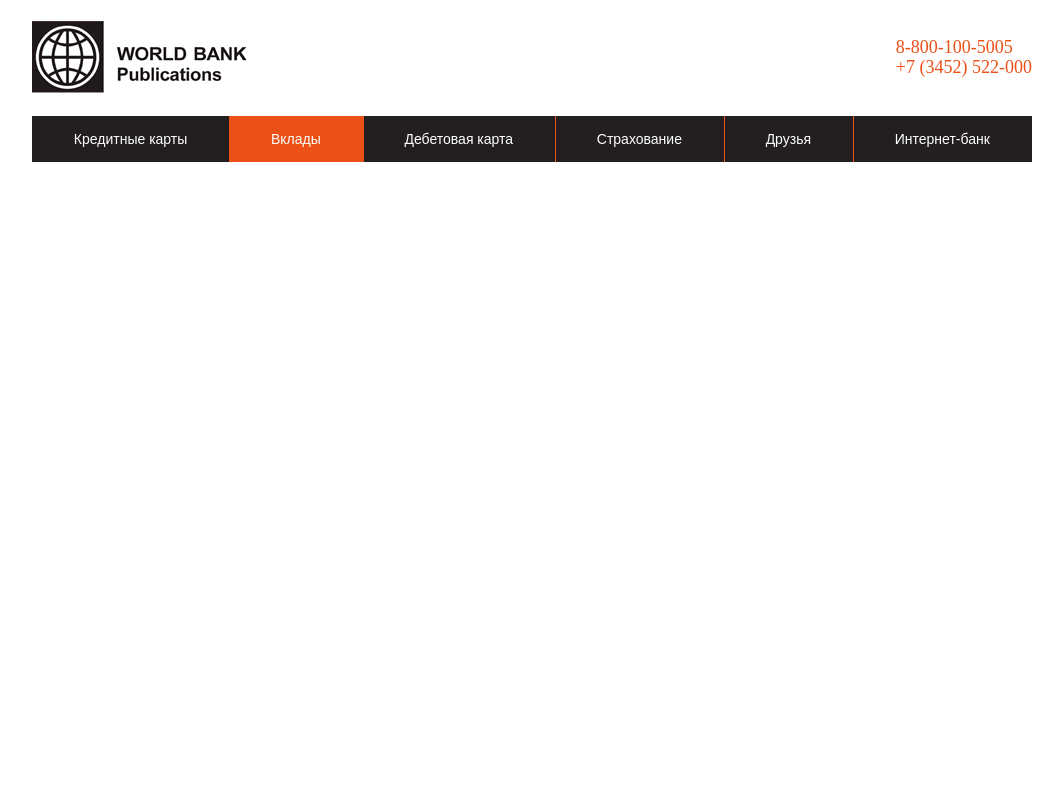
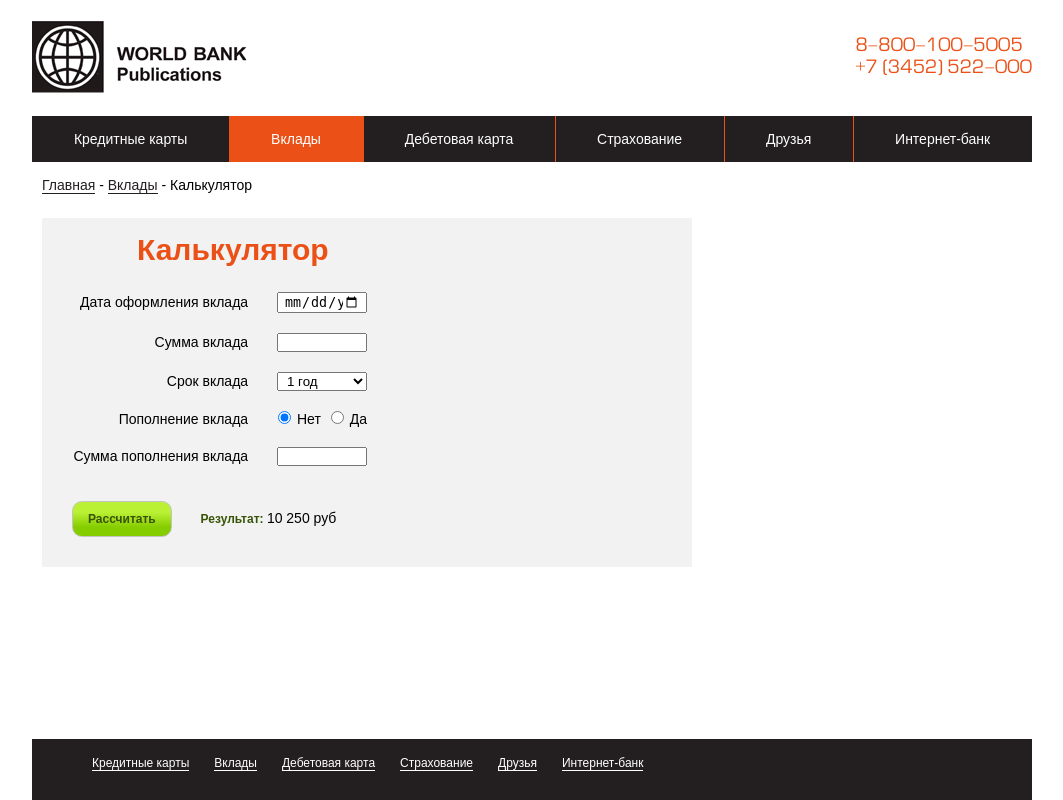
Before and after one commit to Albina0901/iqonline_test, a PHP site: page / in a window 1280 px wide. Shown: the whole page, without its empty margins (108-1171 px from the left). Run offline with PHP 8.4, Linux system fonts and the light colour scheme.

Commit message:
feat: create calculate and footer block

```diff
--- a/css/style.css
+++ b/css/style.css
@@ -1,9 +1,9 @@
 @font-face {
-  font-family: "Verdana";
+  font-family: "verdana";
   src: url("/fonts/verdana-italic.ttf");
 }
 @font-face {
-  font-family: "Europe";
+  font-family: "europe";
   src: url("/fonts/europe.ttf");
 }
 * {
@@ -17,6 +17,11 @@ ul, li {
   list-style: none;
 }
 
+html,
+body {
+  height: 100%;
+}
+
 body {
   font-family: Arial, sans-serif;
   font-size: 14px;
@@ -28,8 +33,21 @@ body {
   margin: 0 auto;
 }
 
-.active {
-  background: #eb5017;
+.wrapper {
+  display: -webkit-box;
+  display: -ms-flexbox;
+  display: flex;
+  -webkit-box-orient: vertical;
+  -webkit-box-direction: normal;
+      -ms-flex-direction: column;
+          flex-direction: column;
+  min-height: 100%;
+}
+
+.content {
+  -webkit-box-flex: 1;
+      -ms-flex: 1 0 auto;
+          flex: 1 0 auto;
 }
 
 .header {
@@ -56,10 +74,10 @@ body {
           flex-direction: column;
 }
 .header__phone a {
-  font-family: "Europe";
+  font-family: "europe";
   color: #eb5017;
   font-size: 18px;
-  line-height: 1.1;
+  line-height: 1.2;
   text-decoration: none;
   -webkit-transition: all 0.4s;
   -o-transition: all 0.4s;
@@ -89,7 +107,7 @@ body {
           align-items: center;
 }
 .nav__list-item {
-  padding: 15px 41.85px;
+  padding: 15px 41.89px;
   color: #ffffff;
   text-decoration: none;
   position: relative;
@@ -112,3 +130,110 @@ body {
   top: 0;
   height: 100%;
 }
+.nav__list-item._active {
+  background: #eb5017;
+}
+
+.calculate {
+  margin-bottom: 85px;
+  margin-left: 20px;
+}
+.calculate__inner {
+  max-width: 650px;
+  background: #f2f2f2;
+  padding: 15px 80px 30px 30px;
+}
+.calculate__bread {
+  margin-bottom: 25px;
+}
+.calculate__bread a {
+  margin-bottom: 25px;
+  color: #231f20;
+  text-decoration: none;
+  border-bottom: 1px solid #231f20;
+}
+.calculate__bread a._active {
+  border-bottom: none;
+}
+.calculate__title {
+  font-size: 30px;
+  color: #eb5017;
+  margin-left: 65px;
+  margin-bottom: 25px;
+}
+.calculate__form {
+  max-width: 295px;
+}
+.calculate__form label {
+  display: block;
+  text-align: right;
+  margin-bottom: 20px;
+}
+.calculate__form label input, .calculate__form label select {
+  padding: 0 5px;
+  width: 90px;
+  margin-left: 25px;
+}
+.calculate__form label input[type=radio] {
+  width: 25px;
+  margin-left: 0;
+}
+.calculate__radio {
+  margin-left: 20px;
+}
+.calculate__radio label {
+  display: inline;
+}
+.calculate__btn {
+  padding: 10px 15px;
+  font-weight: 600;
+  color: #395306;
+  font-size: 12px;
+  background: -webkit-gradient(linear, left bottom, left top, color-stop(26%, #86cd00), color-stop(70%, #baf135));
+  background: -o-linear-gradient(bottom, #86cd00 26%, #baf135 70%);
+  background: linear-gradient(0deg, #86cd00 26%, #baf135 70%);
+  border-radius: 10px;
+  border: 1px solid #c3c4c4;
+  cursor: pointer;
+  margin-right: 25px;
+  margin-top: 15px;
+}
+.calculate__btn:hover {
+  background: -webkit-gradient(linear, left bottom, left top, color-stop(26%, #baf135), color-stop(70%, #86cd00));
+  background: -o-linear-gradient(bottom, #baf135 26%, #86cd00 70%);
+  background: linear-gradient(0deg, #baf135 26%, #86cd00 70%);
+}
+.calculate__sum {
+  font-weight: 600;
+  color: #395306;
+  font-size: 12px;
+}
+.calculate__sum span {
+  color: #000;
+  font-size: 14px;
+  font-weight: 400;
+}
+
+.footer {
+  -webkit-box-flex: 0;
+      -ms-flex: 0 0 auto;
+          flex: 0 0 auto;
+}
+.footer__inner {
+  background: #231f20;
+  padding-top: 15px;
+  padding-bottom: 30px;
+  padding-left: 60px;
+}
+.footer__list {
+  display: -webkit-box;
+  display: -ms-flexbox;
+  display: flex;
+}
+.footer__list-item {
+  text-decoration: none;
+  color: #ffffff;
+  font-size: 12px;
+  border-bottom: 1px solid #fff;
+  margin-right: 25px;
+}
--- a/index.html
+++ b/index.html
@@ -7,6 +7,8 @@
     <title>World Bank</title>
 </head>
 <body>
+    <div class="wrapper">
+        <div class="content">
             <header class="header">
                 <div class="container">
                     <div class="header__inner">
@@ -25,7 +27,7 @@
                     <div class="nav__inner">
                         <ul class="nav__list">
                             <li><a class="nav__list-item" href="#">Кредитные карты</a></li>
-                    <li><a class="nav__list-item active" href="#">Вклады</a></li>
+                            <li><a class="nav__list-item _active" href="#">Вклады</a></li>
                             <li><a class="nav__list-item" href="#">Дебетовая карта</a></li>
                             <li><a class="nav__list-item" href="#">Страхование</a></li>
                             <li><a class="nav__list-item" href="#">Друзья</a></li>
@@ -34,5 +36,59 @@
                     </div>
                 </div>
             </nav>
+            <main class="main">
+                <section class="calculate">
+                    <div class="container">
+                        <div class="calculate__bread">
+                            <a href="#">Главная</a>
+                            <span>-</span>
+                            <a href="#">Вклады</a>
+                            <span>-</span>
+                            <span class="_active" href="#">Калькулятор</span>
+                        </div>
+                        <div class="calculate__inner">
+                            <h2 class="calculate__title">Калькулятор  </h2>
+                            <form class="calculate__form" action="#">
+                                <label>Дата оформления вклада <input type="date"></label>
+                                <label>Сумма вклада <input type="text"></label>
+                                <label>Срок вклада
+                                    <select name="">
+                                        <option value="">1 год</option>
+                                        <option value="">2 года</option>
+                                        <option value="">3 года</option>
+                                        <option value="">4 года</option>
+                                        <option value="">5 года</option>
+                                    </select>
+                                </label>
+                                <label>Пополнение вклада
+                                    <span class="calculate__radio">
+                                        <input type="radio" name="radio" id="1" checked><label for="1">Нет</label>
+                                        <input type="radio" name="radio" id="2"><label for="2">Да</label>
+                                    </span>
+                                </label>
+                                <label>Сумма пополнения вклада <input type="text"></label>
+                                <button class="calculate__btn" type="submit">Рассчитать</button>
+                                <span class="calculate__sum">Результат: <span>10 250 руб</span></span>
+                            </form>
+                        </div>
+                    </div>
+                </section>
+            </main>
+        </div>
+        <footer class="footer">
+            <div class="container">
+                <div class="footer__inner">
+                    <ul class="footer__list">
+                        <li><a class="footer__list-item" href="#">Кредитные карты</a></li>
+                        <li><a class="footer__list-item" href="#">Вклады</a></li>
+                        <li><a class="footer__list-item" href="#">Дебетовая карта</a></li>
+                        <li><a class="footer__list-item" href="#">Страхование</a></li>
+                        <li><a class="footer__list-item" href="#">Друзья</a></li>
+                        <li><a class="footer__list-item" href="#">Интернет-банк</a></li>
+                    </ul>
+                </div>
+            </div>
+        </footer>
+    </div>
 </body>
 </html>
```
Also changed, not shown: fonts/europe.ttf. Lines whose indentation alone changed are shown as unchanged.
